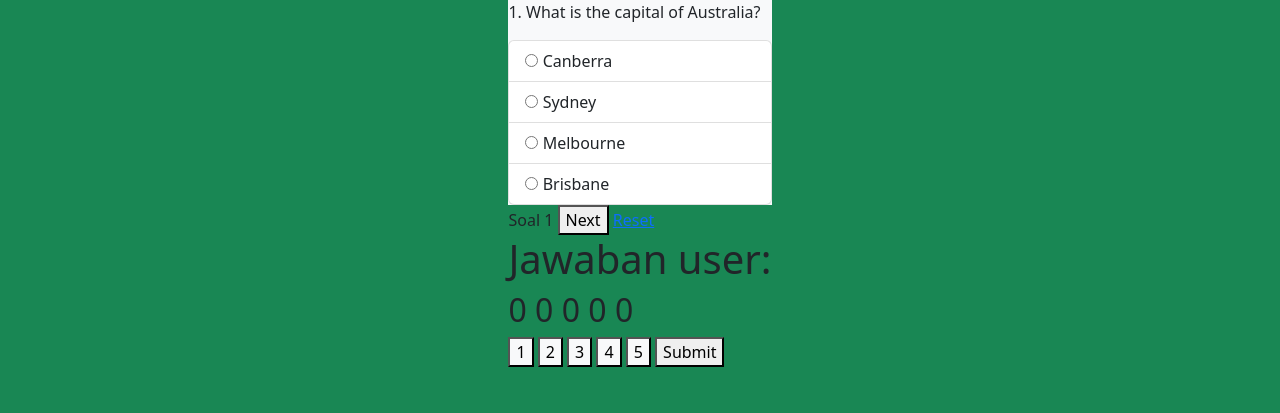
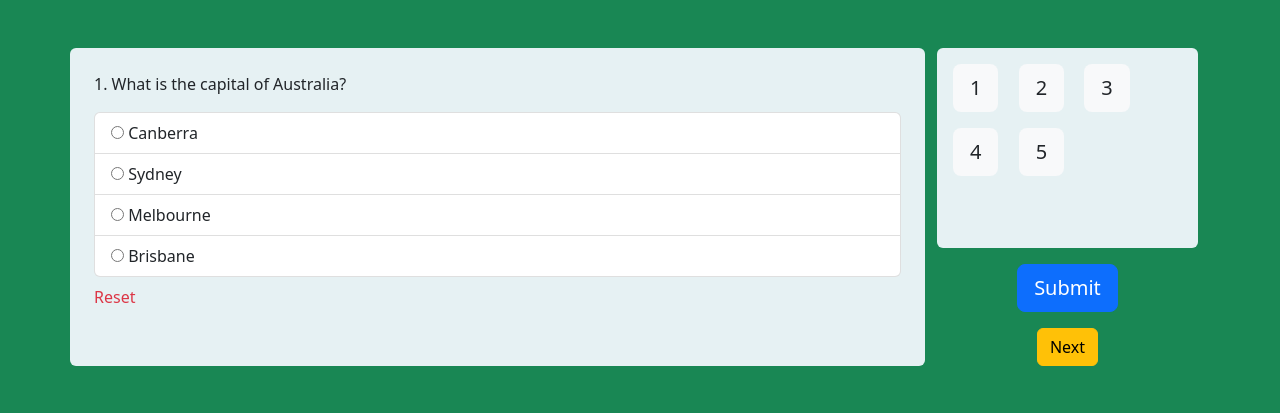
Before and after one commit to farrel216/Tugas2PBP-Quiz, a PHP site: page /questionPage.php?answer=0&questionNum=1 in a window 1280 px wide. Shown: the top 413 px of the page. Run offline with PHP 8.4, Linux system fonts and the light colour scheme.

Commit message:
styling questionPage & fix scorePage

```diff
--- a/questionPage.php
+++ b/questionPage.php
@@ -50,22 +50,23 @@ if (isset($_GET['submit'])) {
     <link rel="preconnect" href="https://fonts.googleapis.com">
     <link rel="preconnect" href="https://fonts.gstatic.com" crossorigin>
     <link href="https://fonts.googleapis.com/css2?family=Poppins:wght@400;500;600;700&display=swap" rel="stylesheet">
-    <title>Quiz - Soal <?=$questionNum?> dari <?=count($questions)?></title>
+    <title>Quiz - Soal <?= $questionNum ?> dari <?= count($questions) ?></title>
     <style>
     </style>
 </head>
 
-<body class="bg-success d-flex flex-column align-items-center justify-content-center">
-    <form action="questionPage.php" method="GET">
-        <section class="bg-light">
+<body class="container bg-success d-flex flex-column align-items-center justify-content-center py-5">
+    <form action="questionPage.php" method="GET" style="width:100%;">
+        <section class="row">
+            <div class="col-lg-9 rounded-2 p-4" style="background:#E6F1F3;">
                 <p>
                     <?= $questions[$questionNum - 1]['question'] ?>
                 </p>
-
                 <ul class="list-group">
                     <?php foreach ($questions[$questionNum - 1]['answers'] as $answer) : ?>
                         <li class="list-group-item">
-                    <input class="" type="radio" name="answer" id="<?= $answer['id'] ?>" value="<?= $answer['id'] ?>" <?php
+                            <input class="" type="radio" name="answer" id="<?= $answer['id'] ?>" value="<?= $answer['id'] ?>"
+                            <?php
                             if ($answer['id'] == $_SESSION['userAnswers'][$questionNum - 1]) {
                                 echo "checked";
                             }
@@ -75,45 +76,46 @@ if (isset($_GET['submit'])) {
                     <?php endforeach; ?>
                 </ul>
 
-        </section>
-        <section>
-            <button name="questionNum" type="submit" value='<?= $questionNum - 1 ?>' <?= ($questionNum == 1 ? 'hidden' : '') ?>>Previous</button>
+                <!-- Reset answer -->
+                <a class="nav-link text-danger mt-2" href="?answer=0&questionNum=<?= $questionNum ?>">Reset</a>
+            </div>
+            <div class="col-lg-3">
+                <!-- Navigasi angka -->
+                <nav class="navigation p-2 rounded-2" style="background:#E6F1F3; min-height: 200px;">
+                    <?php for ($i = 0; $i < count($questions); $i++) : ?>
+                        <button class="btn btn-lg m-2 <?= ($_SESSION['userAnswers'][$i] != 0 || $_SESSION['userAnswers'][$i] != '0' ? 'bg-success text-light' : 'bg-light ') ?> " name="questionNum" type="submit" value=<?= $i + 1 ?>><?= $i + 1 ?></button>
+                    <?php endfor; ?>
+                </nav>
+                <section class="d-flex flex-column align-items-center">
+                    <button class="btn btn-lg btn-primary my-3" type="submit" id="submit-btn">Submit</button>
 
-            <?= "Soal " . $questionNum ?>
-
-            <!-- Debugging -->
-            <!-- <h1><?= (int)($questionNum) ?></h1> -->
-            <!-- <h1><?= (int)($_GET['questionNum']) ?></h1> -->
-
-            <button name="questionNum" type="submit" value='<?= $questionNum + 1 ?>' <?= ($questionNum == count($questions) ? 'hidden' : '') ?>>Next</button>
-
-            <!-- Reset answer -->
-            <a href="?answer=0&questionNum=<?= $questionNum ?>">Reset</a>
-
+                    <div class="d-flex">
+                        <button class="btn btn-warning  me-2" name="questionNum" type="submit" value='<?= $questionNum - 1 ?>' <?= ($questionNum == 1 ? 'hidden' : '') ?>>Previous</button>
+                        <button class="btn btn-warning" name="questionNum" type="submit" value='<?= $questionNum + 1 ?>' <?= ($questionNum == count($questions) ? 'hidden' : '') ?>>Next</button>
+                    </div>
                 </section>
 
                 <!-- Uncomment untuk debugging jawaban user saat ini -->
-        <h1>Jawaban user:</h1>
+                <!-- <h1>Jawaban user:</h1>
         <h2>
             <?php foreach ($_SESSION['userAnswers'] as $ans) : ?>
                 <?= $ans ?>
             <?php endforeach ?>
-        </h2>
-        <!-- Navigasi angka -->
-        <?php for ($i = 0; $i < count($questions); $i++) : ?>
-                <button class="<?= ($_SESSION['userAnswers'][$i] != 0 || $_SESSION['userAnswers'][$i] != '0' ? 'bg-secondary' : 'bg-light ') ?> " name="questionNum" type="submit" value=<?= $i + 1 ?>><?= $i + 1 ?></button>
-        <?php endfor; ?>
-        <button type="submit" id="submit-btn">Submit</button>
+        </h2> -->
+            </div>
+
+
+        </section>
     </form>
     <script>
         document.getElementById("submit-btn").addEventListener('click', (e) => {
             e.preventDefault()
-            if (confirm("Apakah anda ingin mensubmit?")){
+            if (confirm("Apakah anda ingin mensubmit?")) {
                 const radioButtons = document.getElementsByName("answer");
                 let answeredIdx = 0;
                 for (let i = 0; i < radioButtons.length; i++) {
                     if (radioButtons[i].checked) {
-                        answeredIdx = i+1;
+                        answeredIdx = i + 1;
                         break;
                     }
                 }
--- a/scorePage.php
+++ b/scorePage.php
@@ -8,8 +8,6 @@
             $correctAnswer++;
         }
     }
-
-    session_destroy();
 ?>
 
 <!DOCTYPE html>
@@ -38,6 +36,6 @@
     <h1 class="text-light">Selamat!!!</h1>
     <h2 class="text-light">Kamu telah menjawab benar <?=$correctAnswer?> dari <?=count($questions)?></h2>
     <!-- Play Again Button -->
-    <button type="button" class="btn btn-primary btn-lg"><a class="nav-link text-light" href="questionPage.php"><a href="reset.php">Play Again</a></button>
+    <button type="button" class="btn btn-primary btn-lg"><a class="nav-link text-light" href="questionPage.php"><a class="nav-link" href="reset.php">Play Again</a></button>
 </body>
 </html>
```
Lines whose indentation alone changed are shown as unchanged.
